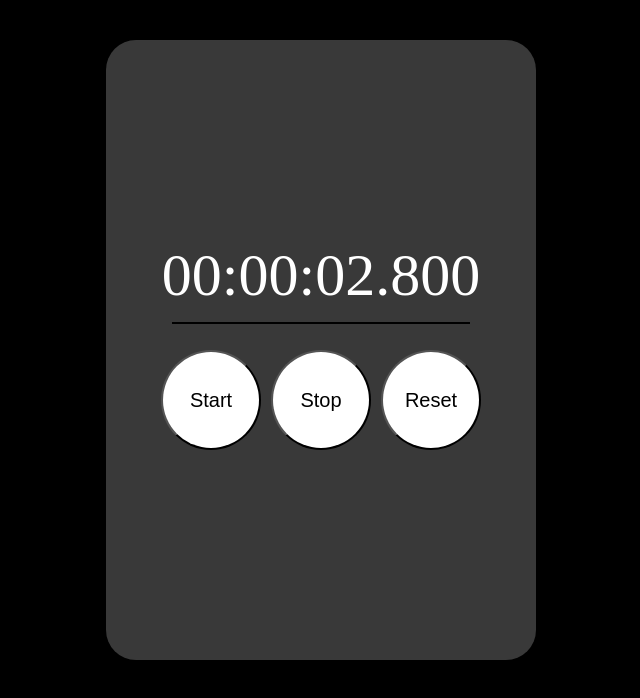
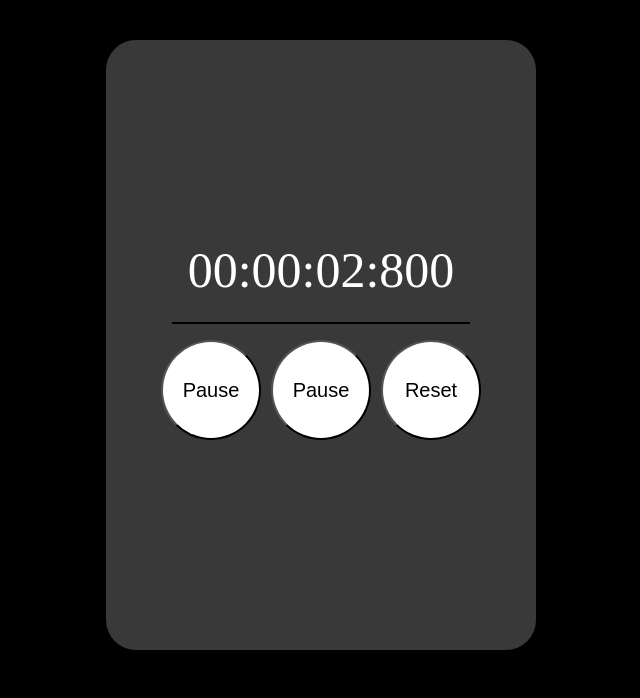
Before and after one commit to vlaskiri/stopwatch, a plain HTML site: page index.html in a window 1280 px wide. Both pictures are taken after a click on the button "Start". Shown: the whole page, without its empty margins (319-959 px from the left). Drawn offline with Linux system fonts and the light colour scheme.

Commit message:
Project 0.4

```diff
--- a/assets/styles/main.css
+++ b/assets/styles/main.css
@@ -32,14 +32,16 @@ h1 {
 .watch {
     display: flex;
     justify-content: center;
-    align-items: center;
     padding: 5px;
-    width: 300px;
+    width: 400px;
 }
 
 #timer {
+    text-align: center;
     color: white;
-    font-size: 60px;
+    font-size: 50px;
+    max-width: 300px;
+
 }
 
 .watch:after {
--- a/index.html
+++ b/index.html
@@ -19,7 +19,7 @@
 
     <div class="buttons">
         <button id="start">Start</button>
-        <button id="stop">Stop</button>
+        <button id="pause">Pause</button>
         <button id="reset">Reset</button>
     </div>
 
--- a/index.js
+++ b/index.js
@@ -1,11 +1,12 @@
 let startBtn = document.getElementById('start');
-let stopBtn = document.getElementById('stop');
+let pauseBtn = document.getElementById('pause');
 let resetBtn = document.getElementById('reset');
 let timerValue = document.getElementById('timer');
 
 let startTime = null;
 let elapsedTime = 0;
 let timerInterval = null;
+let isTimerRunning = false; // Отслеживание состояния таймера
 
 function timer() {
     let currentDate = new Date().getTime();
@@ -16,40 +17,51 @@ function timer() {
     let seconds = Math.floor((elapsedTime % (1000 * 60)) / 1000);
     let milliseconds = Math.floor((elapsedTime % 1000));
 
+//функция для часов, минут и секунд
     function pad(unit) {
         return unit < 10 ? '0' + unit : unit;
+    }
+
+//Функция для миллисекунд//
+    function padms(unitms) {
+        return unitms < 100 ? '0' + unitms : unitms;
+
     }
 
     seconds = pad(seconds);
     minutes = pad(minutes);
     hours = pad(hours);
-    milliseconds = pad(milliseconds);
+    milliseconds = padms(milliseconds);
 
-    timerValue.innerText = `${hours}:${minutes}:${seconds}.${milliseconds}`;
+    timerValue.innerText = `${hours}:${minutes}:${seconds}:${milliseconds}`;
 }
 
 function start() {
-    if (timerInterval) {
-        return;
+    if (isTimerRunning) {
+        pause();
+    } else {
+        startTime = new Date().getTime() - elapsedTime;
+        timerInterval = setInterval(timer, 10);
+        isTimerRunning = true;
+        startBtn.innerText = 'Pause';
     }
-
-    startTime = new Date().getTime() - elapsedTime;
-    timerInterval = setInterval(timer, 10);
 }
 
-function stop() {
+function pause() {
     clearInterval(timerInterval);
     timerInterval = null;
+    isTimerRunning = false;
+    startBtn.innerText = 'Start';
 }
 
 function reset() {
-    stop();
+    pause();
     elapsedTime = 0;
     timerValue.innerText = '00:00:00:000';
 }
 
 startBtn.addEventListener('click', start);
-stopBtn.addEventListener('click', stop);
+pauseBtn.addEventListener('click', pause);
 resetBtn.addEventListener('click', reset);
 
 // startBtn.onclick = () => {
```
